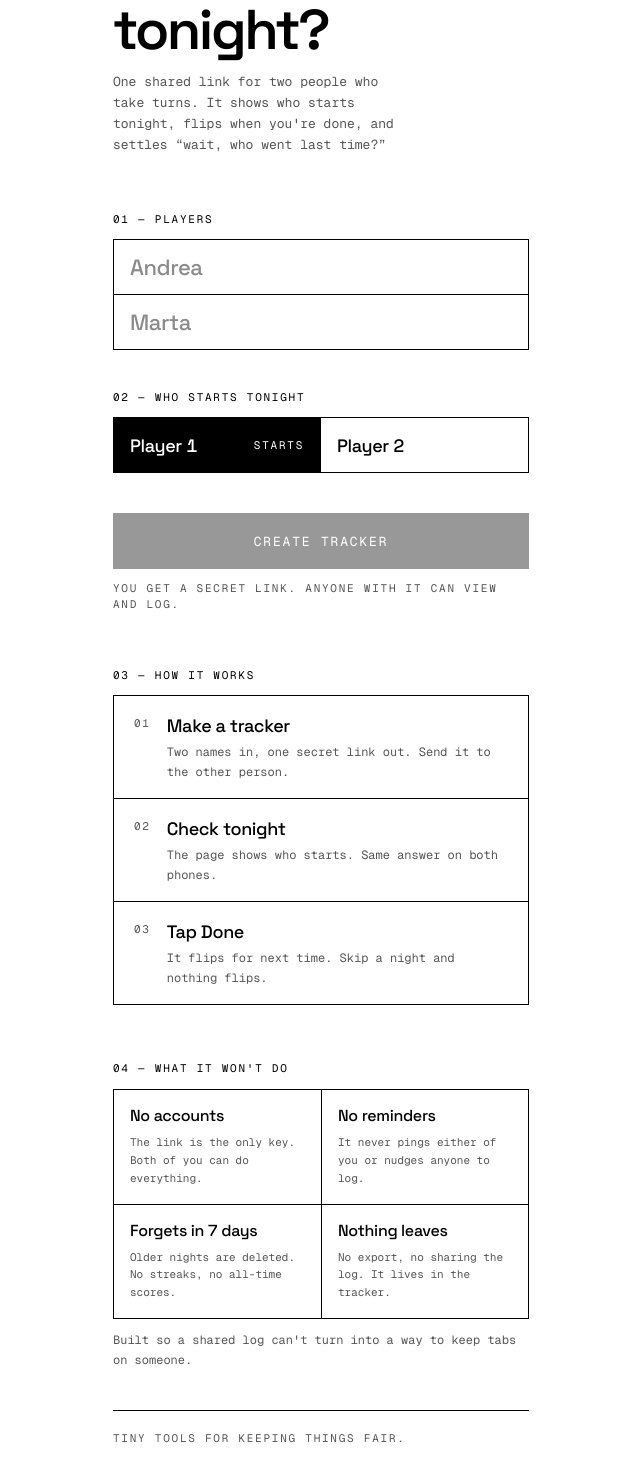
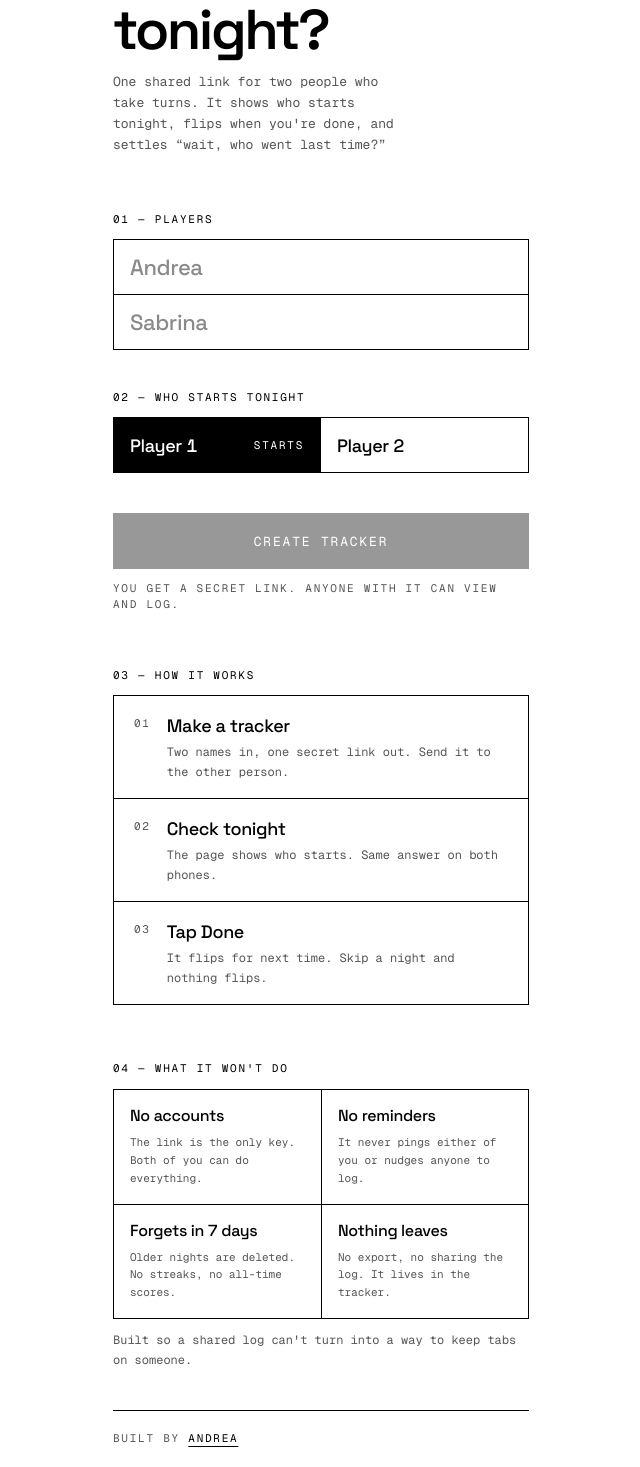
Before and after one commit to An-Be/your-turn, a Next.js app: page / in a window 1280 px wide. Shown: the part 149-1616 px from the top of the page, without its empty margins (319-959 px from the left). Built offline with nearby package versions, Linux system fonts and the light colour scheme.

Commit message:
Footer: "Built by Andrea" linking to portfolio; Sabrina as example name
Co-Authored-By: Claude Opus 5.5 <noreply@anthropic.com>
Claude-Session: https://claude.ai/code/session_01XuDE5wmk6buF4wXN6KBmMV

```diff
--- a/src/app/create-form.tsx
+++ b/src/app/create-form.tsx
@@ -53,7 +53,7 @@ export function CreateForm() {
           />
           <Input
             aria-label="Second player"
-            placeholder="Marta"
+            placeholder="Sabrina"
             value={b}
             onChange={(e) => setB(e.target.value)}
             maxLength={24}
--- a/src/components/site-chrome.tsx
+++ b/src/components/site-chrome.tsx
@@ -16,7 +16,17 @@ export function SiteHeader({ right }: { right?: React.ReactNode }) {
 export function SiteFooter() {
   return (
     <footer className="mt-auto border-t border-ink py-5">
-      <p className="label text-mute">Tiny tools for keeping things fair.</p>
+      <p className="label text-mute">
+        Built by{" "}
+        <a
+          href="https://andreaberrocal.com"
+          target="_blank"
+          rel="noopener noreferrer"
+          className="text-ink underline decoration-1 underline-offset-4 hover:text-mute"
+        >
+          Andrea
+        </a>
+      </p>
     </footer>
   );
 }
```
Also changed, not shown: 1 other file (tests, documents, lock files or other folders).
